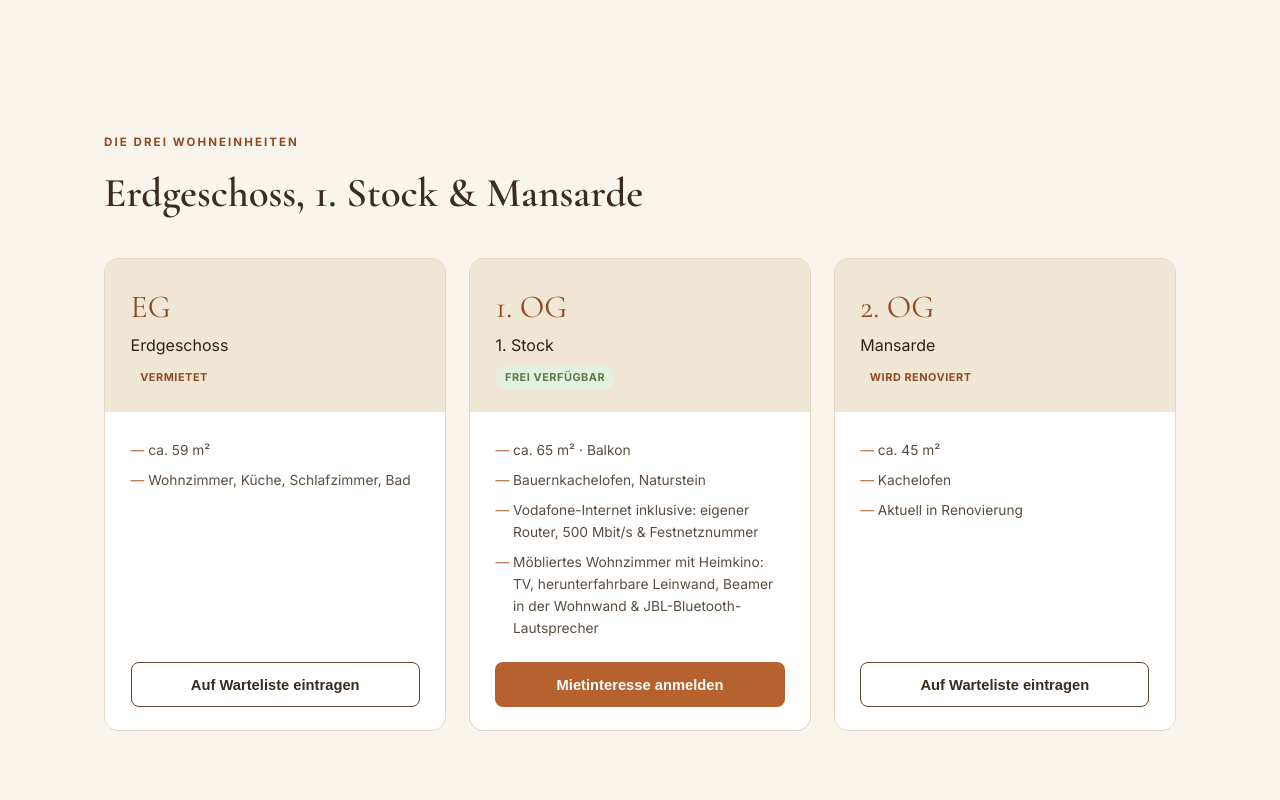
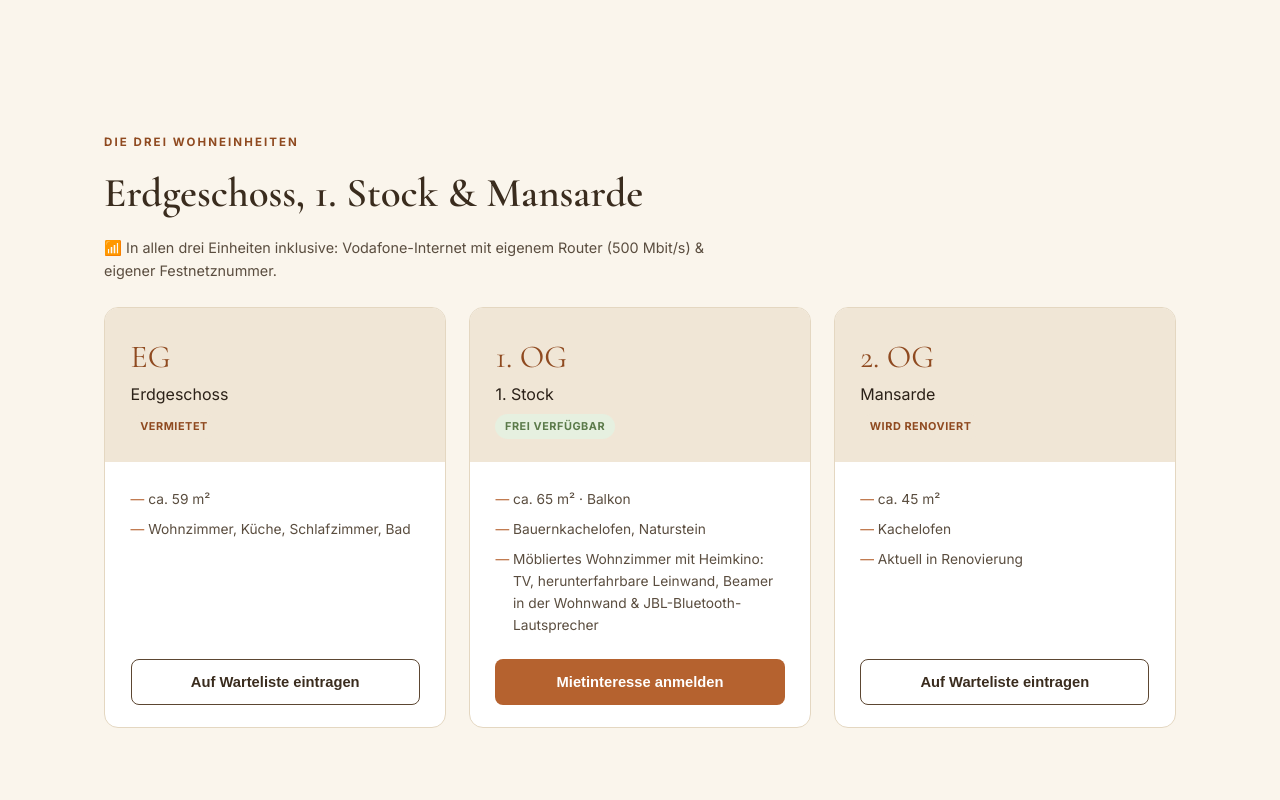
Before and after one commit to haraldlinhart-prog/keksstrasse4-de-recovered, a website: page index.html in a window 1280 px wide. Shown: the part 7980-8780 px from the top of the page. Drawn offline with nearby package versions, Linux system fonts and the light colour scheme.

Commit message:
Internet/Telefon (Vodafone, 500 Mbit/s, Festnetznummer) gilt für alle 3 Wohneinheiten - Hinweis entsprechend verschoben

```diff
--- a/index.html
+++ b/index.html
@@ -70,9 +70,9 @@ footer{background:var(--walnut);color:rgba(250,245,236,.6);padding:2.5rem 0;font
 <div class="v-item"><video controls preload="metadata" playsinline style="width:100%;height:100%;object-fit:cover;border-radius:10px;background:#000" src="https://video.pan21.com/videos/keks3_1784420063_0.mp4"></video></div>
 </div></div></section>
 <div id="lightbox" onclick="closeLightbox()" style="display:none;position:fixed;inset:0;background:rgba(20,15,10,.92);z-index:2000;align-items:center;justify-content:center;padding:3vh 3vw;cursor:zoom-out"><img id="lightboxImg" src="" style="max-width:100%;max-height:94vh;border-radius:8px"><button onclick="closeLightbox()" style="position:absolute;top:20px;right:24px;background:rgba(255,255,255,.15);border:none;color:#fff;font-size:1.6rem;width:42px;height:42px;border-radius:50%;cursor:pointer">✕</button></div>
-<section class="section" id="einheiten"><div class="wrap"><p class="eyebrow">Die drei Wohneinheiten</p><h2>Erdgeschoss, 1. Stock &amp; Mansarde</h2><div class="unit-grid">
+<section class="section" id="einheiten"><div class="wrap"><p class="eyebrow">Die drei Wohneinheiten</p><h2>Erdgeschoss, 1. Stock &amp; Mansarde</h2><p style="max-width:640px;margin:.6rem 0 0;color:var(--ink2);font-size:.9rem;line-height:1.6">📶 In allen drei Einheiten inklusive: Vodafone-Internet mit eigenem Router (500 Mbit/s) &amp; eigener Festnetznummer.</p><div class="unit-grid" style="margin-top:1.6rem">
 <div class="unit-card"><div class="u-head"><div class="u-size">EG</div>Erdgeschoss<div><span class="status-pill status-vermietet">Vermietet</span></div></div><div class="u-body"><ul><li>ca. 59 m²</li><li>Wohnzimmer, Küche, Schlafzimmer, Bad</li></ul><button class="btn btn-ghost" onclick="openModal('modal-miete','eg')" style="width:100%;justify-content:center">Auf Warteliste eintragen</button></div></div>
-<div class="unit-card"><div class="u-head"><div class="u-size">1. OG</div>1. Stock<div><span class="status-pill status-frei">Frei verfügbar</span></div></div><div class="u-body"><ul><li>ca. 65 m² · Balkon</li><li>Bauernkachelofen, Naturstein</li><li>Vodafone-Internet inklusive: eigener Router, 500 Mbit/s &amp; Festnetznummer</li><li>Möbliertes Wohnzimmer mit Heimkino: TV, herunterfahrbare Leinwand, Beamer in der Wohnwand &amp; JBL-Bluetooth-Lautsprecher</li></ul><button class="btn btn-primary" onclick="openModal('modal-miete','og1')" style="width:100%;justify-content:center">Mietinteresse anmelden</button></div></div>
+<div class="unit-card"><div class="u-head"><div class="u-size">1. OG</div>1. Stock<div><span class="status-pill status-frei">Frei verfügbar</span></div></div><div class="u-body"><ul><li>ca. 65 m² · Balkon</li><li>Bauernkachelofen, Naturstein</li><li>Möbliertes Wohnzimmer mit Heimkino: TV, herunterfahrbare Leinwand, Beamer in der Wohnwand &amp; JBL-Bluetooth-Lautsprecher</li></ul><button class="btn btn-primary" onclick="openModal('modal-miete','og1')" style="width:100%;justify-content:center">Mietinteresse anmelden</button></div></div>
 <div class="unit-card"><div class="u-head"><div class="u-size">2. OG</div>Mansarde<div><span class="status-pill status-vermietet">Wird renoviert</span></div></div><div class="u-body"><ul><li>ca. 45 m²</li><li>Kachelofen</li><li>Aktuell in Renovierung</li></ul><button class="btn btn-ghost" onclick="openModal('modal-miete','og2_mansarde')" style="width:100%;justify-content:center">Auf Warteliste eintragen</button></div></div>
 </div></div></section>
 <section class="section" id="entfernungen" style="background:var(--sand)"><div class="wrap"><p class="eyebrow">Lage</p><h2>Entfernungen &amp; Anbindung</h2><div class="hl-grid" style="margin-top:2rem"><div class="hl-card"><div class="ic">🛒</div><h3>Supermarkt &amp; Bäckerei</h3><p>ca. 350 m Fußweg · inkl. Packstation</p></div><div class="hl-card"><div class="ic">🚌</div><h3>Bushaltestelle</h3><p>ca. 200 m · Direktverbindung Innenstadt</p></div><div class="hl-card"><div class="ic">🏙️</div><h3>Innenstadt &amp; Bahnhof</h3><p>10–15 Gehminuten / wenige Fahrminuten</p></div><div class="hl-card"><div class="ic">🎓</div><h3>THWS Campus Ledward</h3><p>ca. 10 Gehminuten · 2 Fahrminuten</p></div><div class="hl-card"><div class="ic">🌳</div><h3>Park &amp; Spielplatz</h3><p>ca. 500 m · Kleingartenanlagen</p></div><div class="hl-card"><div class="ic">📮</div><h3>Postfiliale</h3><p>ca. 2 Gehminuten</p></div></div></div></section>
```
Also changed, not shown: mietantrag.html (+1 -1 lines).
